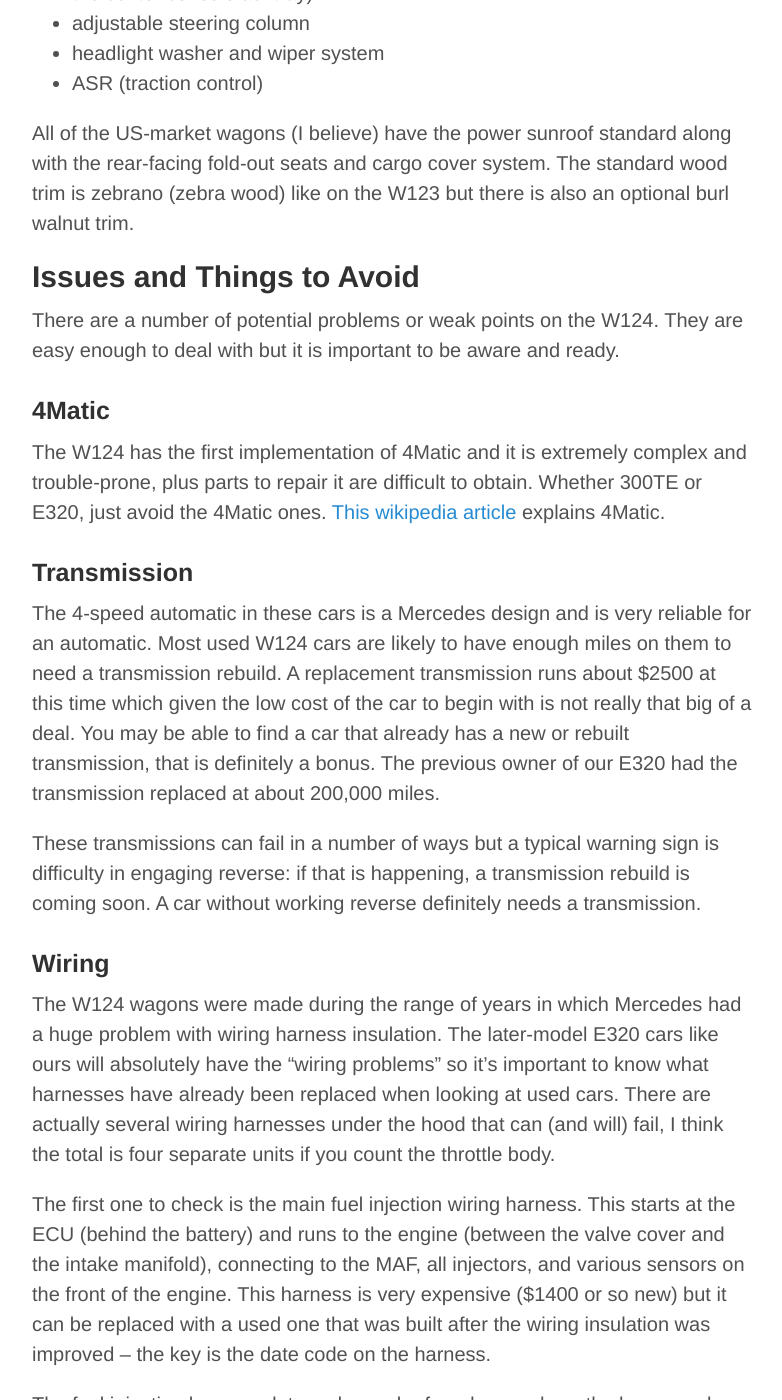
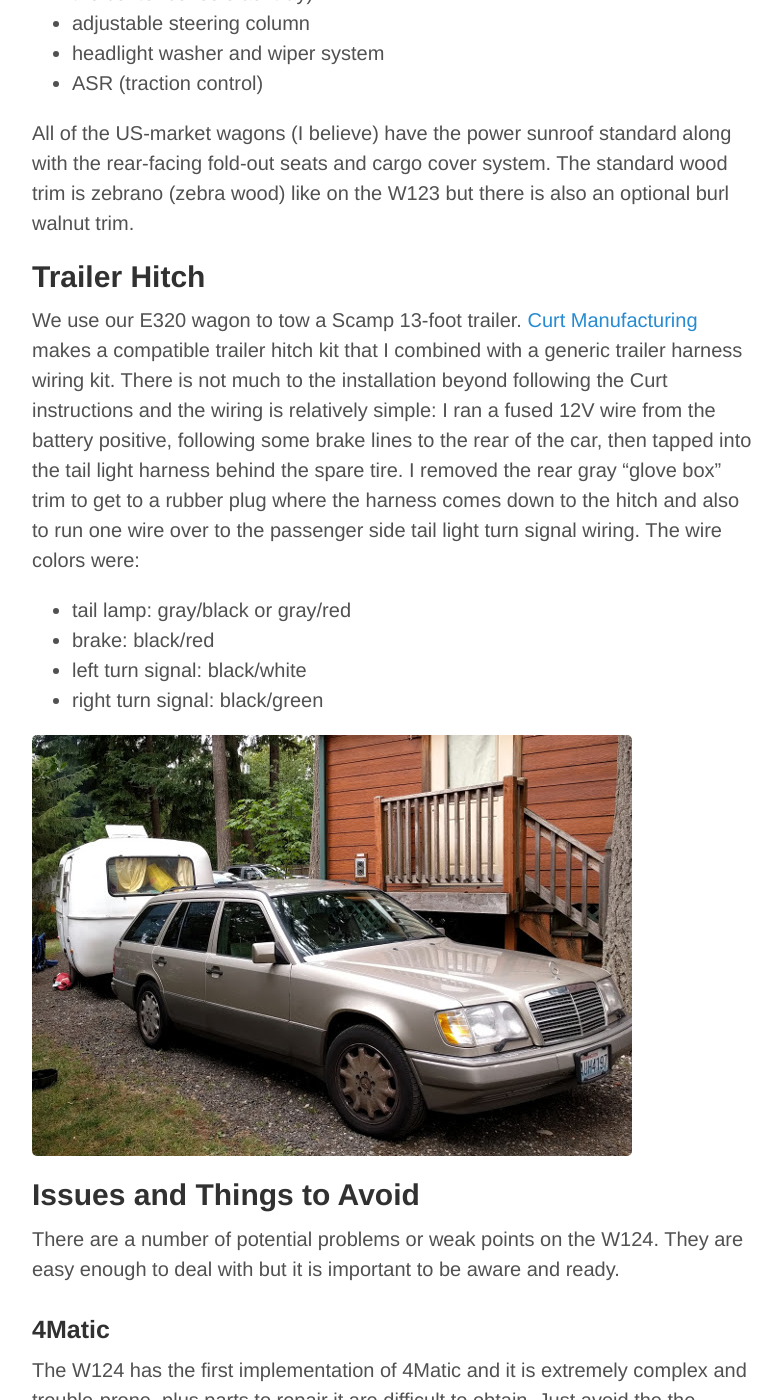
Before and after one commit to yurovsky/yurovsky.github.io, a Jekyll site: the page built from _posts/2016-02-20-mercedes-w124-e320-wagon.md, in a window 1280 px wide and 1400 px high, scrolled down 2174 px. Shown: the whole window, without its empty margins (248-1030 px from the left). Built offline with Jekyll 4.4.1, drawn with Linux system fonts in a browser that asks for light colours; comment, search, counter and statistics services are not loaded; some of the changed text lies outside the part shown.

Commit message:
add E320 trailer info

```diff
--- a/_posts/2016-02-20-mercedes-w124-e320-wagon.md
+++ b/_posts/2016-02-20-mercedes-w124-e320-wagon.md
@@ -65,6 +65,25 @@
 trim is zebrano (zebra wood) like on the W123 but there is also an optional
 burl walnut trim.
 
+## Trailer Hitch
+
+We use our E320 wagon to tow a Scamp 13-foot trailer. [Curt Manufacturing](http://www.curtmfg.com/) makes
+a compatible trailer hitch kit that I combined with a generic trailer harness
+wiring kit.  There is not much to the installation beyond following the Curt
+instructions and the wiring is relatively simple: I ran a fused 12V wire from
+the battery positive, following some brake lines to the rear of the car, then
+tapped into the tail light harness behind the spare tire. I removed the rear
+gray "glove box" trim to get to a rubber plug where the harness comes down to
+the hitch and also to run one wire over to the passenger side tail light turn
+signal wiring.  The wire colors were:
+
+* tail lamp: gray/black or gray/red
+* brake: black/red
+* left turn signal: black/white
+* right turn signal: black/green
+
+![E320 Wagon With Camper](/assets/camp1.jpg)
+
 ## Issues and Things to Avoid
 
 There are a number of potential problems or weak points on the W124. They are
@@ -74,7 +93,8 @@
 
 The W124 has the first implementation of 4Matic and it is extremely
 complex and trouble-prone, plus parts to repair it are difficult to obtain.
-Whether 300TE or E320, just avoid the 4Matic ones.  [This wikipedia article](https://en.wikipedia.org/wiki/4Matic) explains 4Matic.
+Just avoid the the 4Matic-equipped 300TE or stick with the E320 which was not
+offered with 4Matic in the US.  [This wikipedia article](https://en.wikipedia.org/wiki/4Matic) explains 4Matic.
 
 ### Transmission
 
```
Also changed, not shown: assets/camp1.jpg (added).
